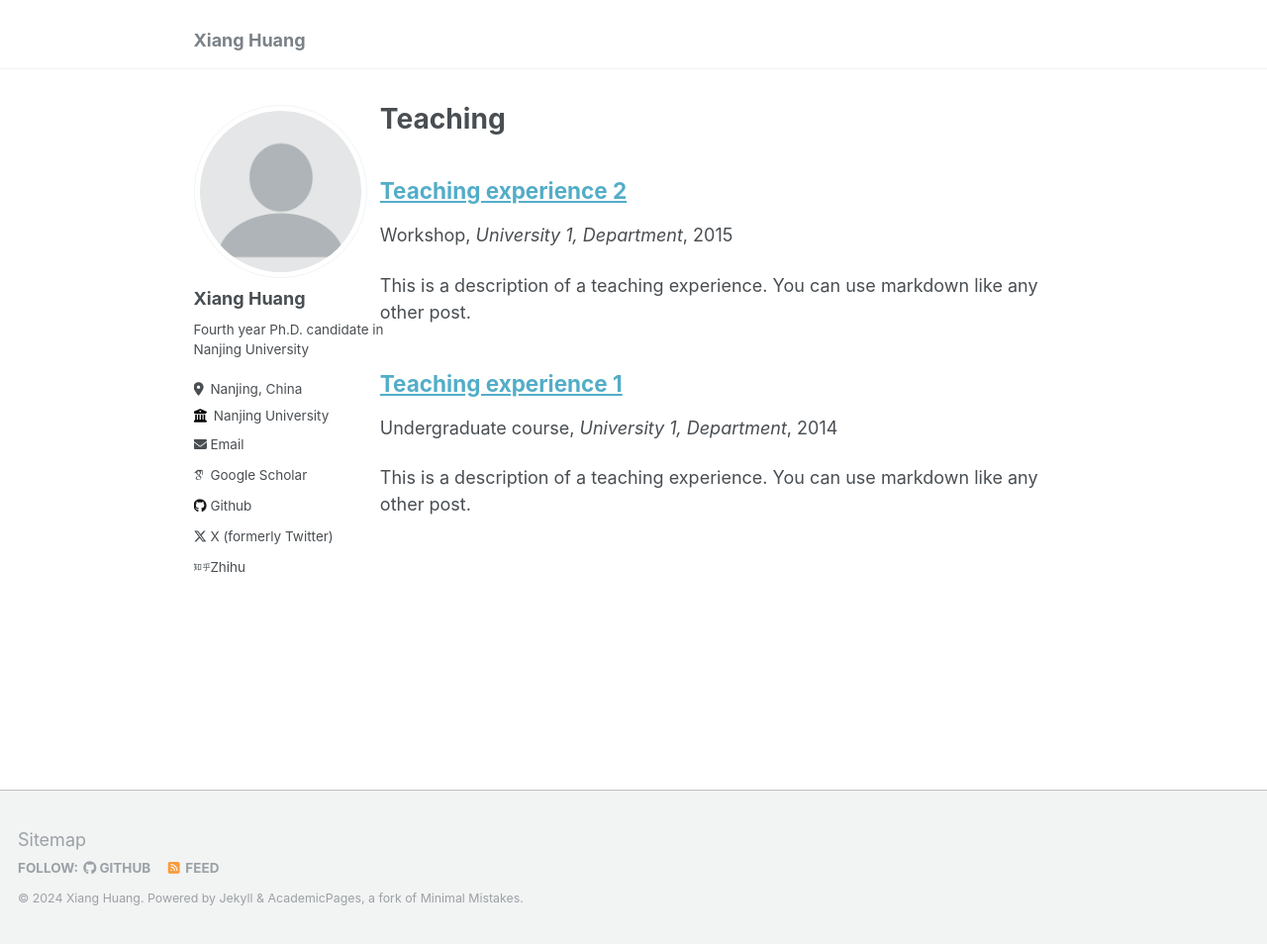
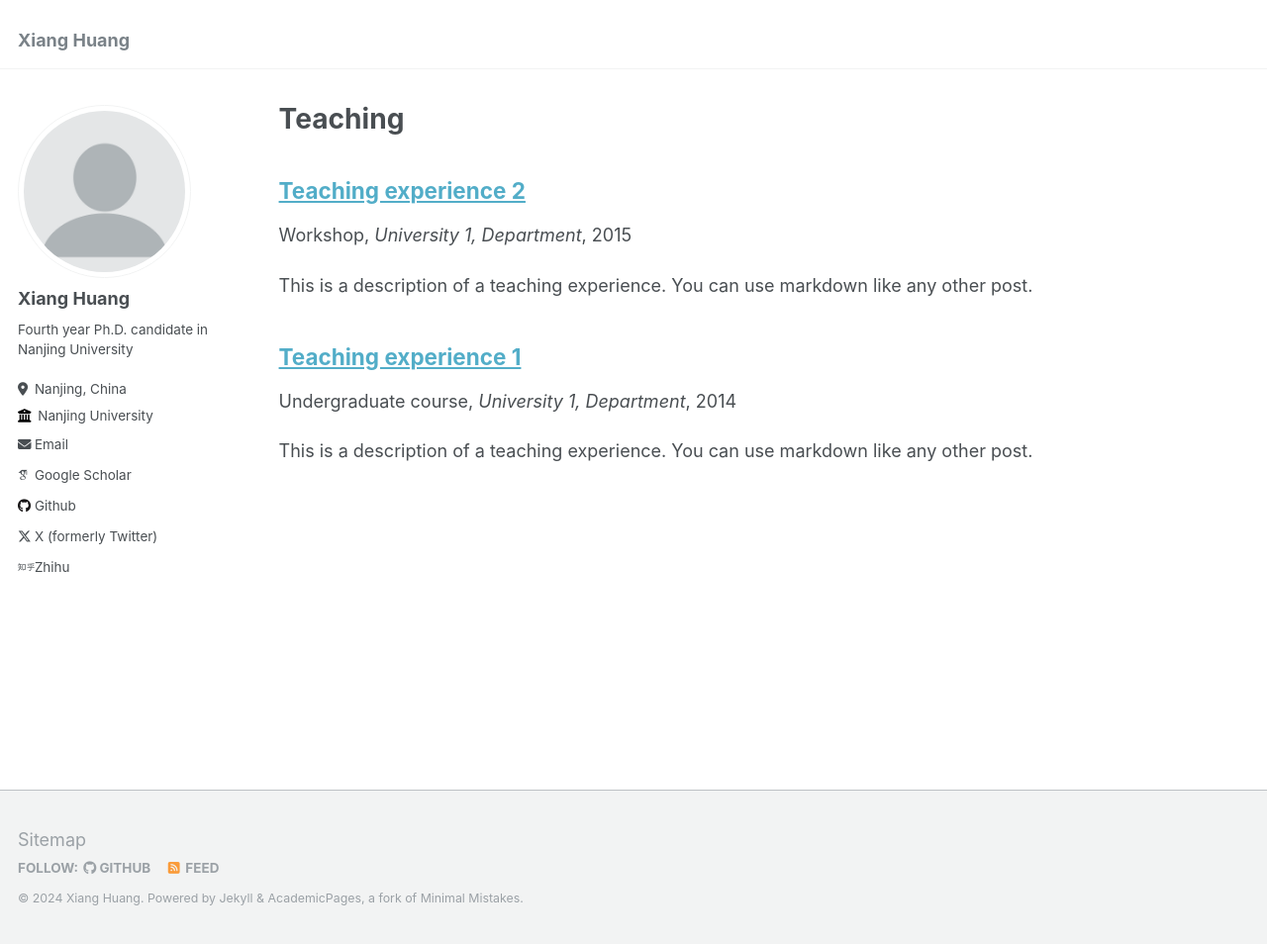
Before and after one commit to cdhx/cdhx.github.io, a Jekyll site: the page built from _pages/teaching.html, in a window 1280 px wide and 954 px high. Shown: the whole window at 99% size. Built offline with Jekyll 4.4.1, drawn with Linux system fonts in a browser that asks for light colours; some web fonts are replaced.

Commit message:
Update _variables.scss

```diff
--- a/_sass/_variables.scss
+++ b/_sass/_variables.scss
@@ -126,7 +126,7 @@ $small                      : 600px !default;
 $medium                     : 768px !default;
 $medium-wide                : 900px !default;
 $large                      : 925px !default;
-$x-large                    : 1600px !default;
+$x-large                    : 1280px !default;
 
 /*
    Grid
@@ -138,7 +138,7 @@ $right-sidebar-width-wide   : 0px;
 
 $susy: (
   columns: 12,
-  column-width: 150px,
+  column-width: 120px,
   gutters: 1/4,
   math: fluid,
   output: float,
```
